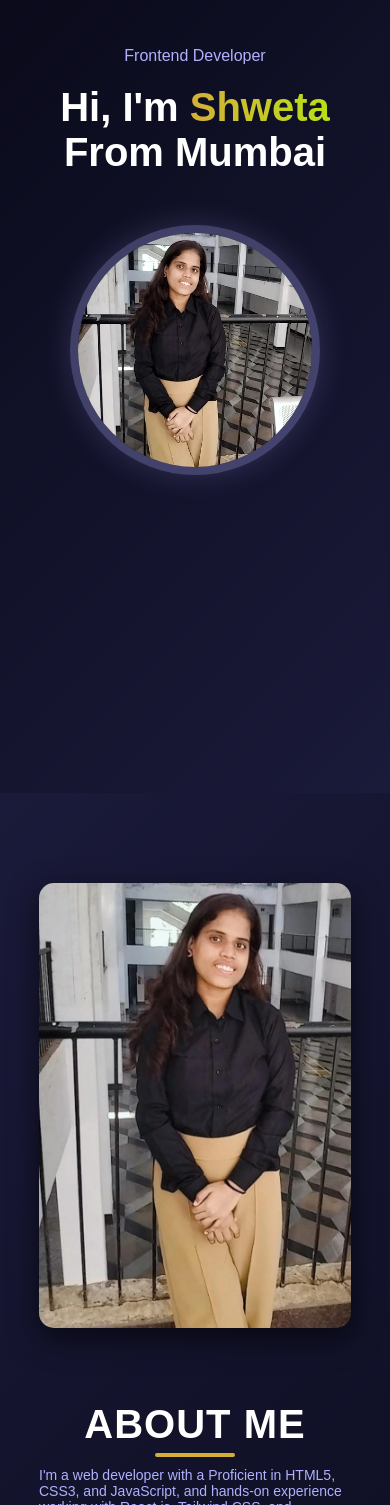
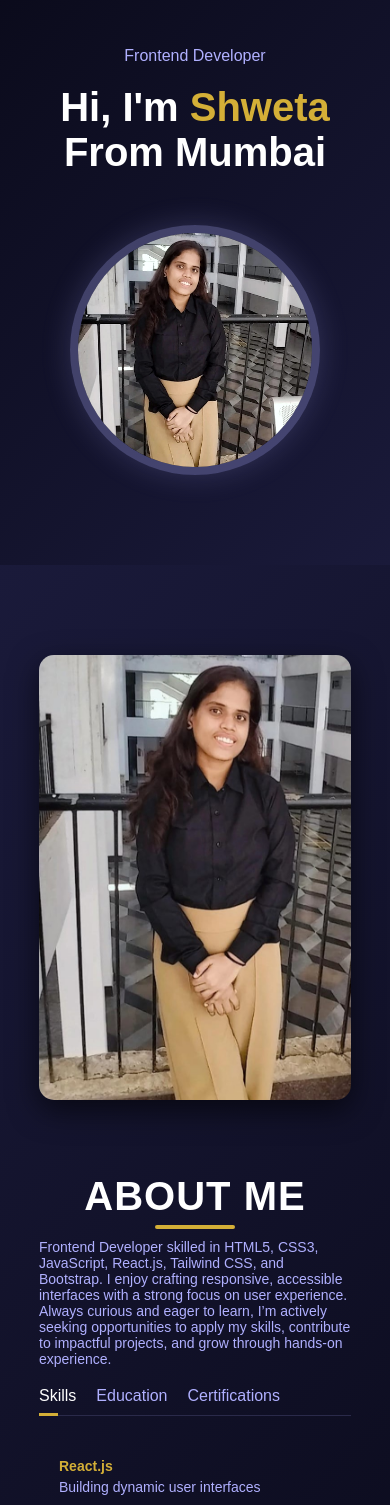
Before and after one commit to shweta-tiw/personal_portfolio, a plain HTML site: page index.html in a window 390 px wide. Shown: the part 51-1556 px from the top of the page. Drawn offline with Linux system fonts and the light colour scheme.

Commit message:
Update index.html and style.css

```diff
--- a/index.html
+++ b/index.html
@@ -4,7 +4,7 @@
     <meta charset="UTF-8" />
     <meta http-equiv="X-UA-Compatible" content="IE=edge" />
     <meta name="viewport" content="width=device-width, initial-scale=1.0" />
-    <title>Personal Portfolio Website - Easy Tutorials</title>
+   <title>Shweta | Frontend Developer Portfolio</title>
     <link rel="stylesheet" href="style.css" />
     <link
       rel="stylesheet"
@@ -44,16 +44,10 @@
           </div>
           <div class="about-col-2">
             <h1 class="sub-title">About Me</h1>
-            <p>
-              I'm a web developer with a Proficient in HTML5, CSS3, and
-              JavaScript, and hands-on experience working with React.js,
-              Tailwind CSS, and Bootstrap. I enjoy building responsive,
-              accessible, and user-friendly web interfaces that deliver seamless
-              user experiences. I'm always exploring new tools and frameworks to
-              expand my skills and stay updated with modern development
-              practices. I'm excited to contribute to real-world projects and
-              grow as a developer in the tech industry.
-            </p>
+           <p>
+  Frontend Developer skilled in HTML5, CSS3, JavaScript, React.js, Tailwind CSS, and Bootstrap. I enjoy crafting responsive, accessible interfaces with a strong focus on user experience. Always curious and eager to learn, I’m actively seeking opportunities to apply my skills, contribute to impactful projects, and grow through hands-on experience.
+</p>
+
 
             <div class="tab-titles">
               <p class="tab-links active-link" onclick="opentab('skills')">
--- a/style.css
+++ b/style.css
@@ -77,11 +77,9 @@
 }
 
 .header-text h1 span {
- background: linear-gradient(90deg, #d4af37, rgb(184, 225, 22));
+  color: #d4af37;
+}
 
-  -webkit-background-clip: text;
-  -webkit-text-fill-color: transparent;
-}
 
         .header-text p{
             color: #b0b0ff;
@@ -109,6 +107,29 @@
             object-fit: cover;
             filter: grayscale(20%) contrast(110%);
         }
+
+        @media (max-width: 768px) {
+  .profile-img {
+    position: relative;  /* Not absolute */
+    top: auto;
+    right: auto;
+    transform: none;
+    width: 280px;
+    height: 280px;
+    margin: 30px auto 40px;
+  }
+
+  .header-text {
+    margin-top: 30%;
+    text-align: center;
+  }
+
+  #header {
+    height: auto;
+    padding-bottom: 80px; /* Add some bottom space so nothing overlaps */
+  }
+}
+
         /* -----------about--------------- */
   #about {
   padding: 80px 0;
@@ -168,7 +189,7 @@
   display: flex;
   margin: 20px 0 40px;
   border-bottom: 1px solid #2a2a4a;
-  overflow-x: auto;
+
 }
 
 .tab-links {
```
